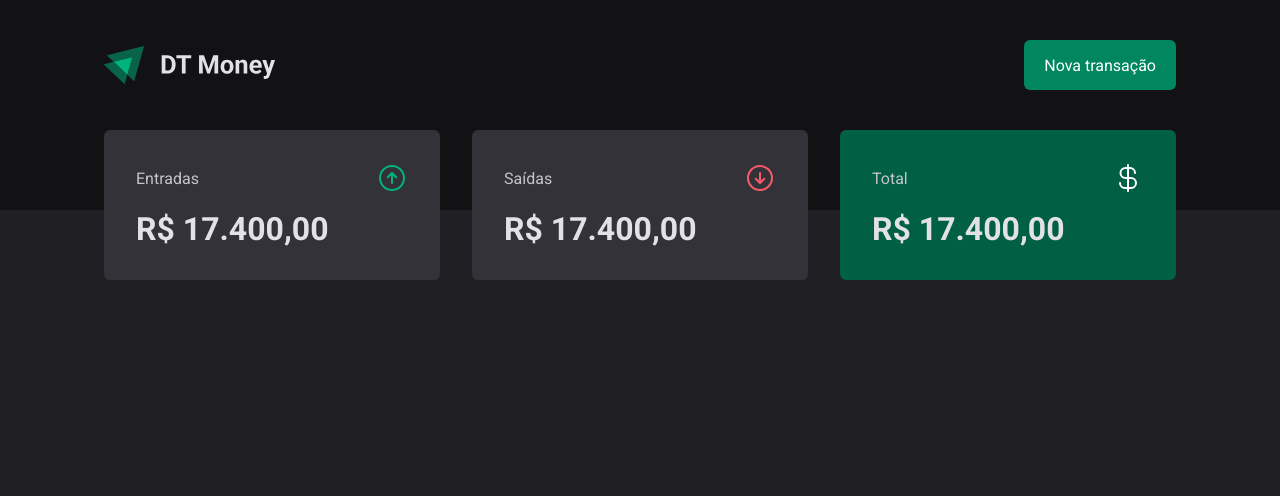
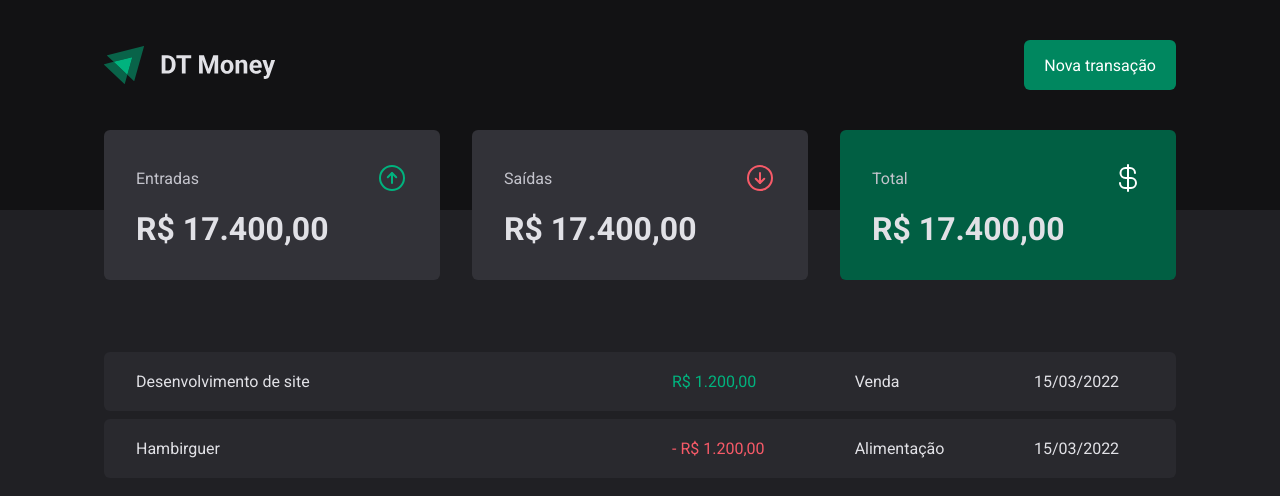
Before and after one commit to yankaique/DT-money, a React (Vite) app: page / in a window 1280 px wide. Shown: the top 496 px of the page. Built offline with nearby package versions, Linux system fonts and the light colour scheme.

Commit message:
✨ creating transaction table base

```diff
--- a/src/pages/Transactions/index.tsx
+++ b/src/pages/Transactions/index.tsx
@@ -1,11 +1,39 @@
 import { Header } from "../../components/Header";
 import { Summary } from "../../components/Summary";
+import { PriceHighLight, TransactionsContainer, TransactionsTable } from "./styles";
 
 export function Transactions() {
     return (
         <div>
             <Header />
             <Summary />
+            <TransactionsContainer>
+                <TransactionsTable>
+                    <tbody>
+                        <tr>
+                            <td width='50%'>Desenvolvimento de site</td>
+                            <td>
+                                <PriceHighLight variant="income">
+                                    R$ 1.200,00
+                                </PriceHighLight>
+                            </td>
+                            <td>Venda</td>
+                            <td>15/03/2022</td>
+                        </tr>
+
+                        <tr>
+                            <td width='50%'>Hambirguer</td>
+                            <td>
+                                <PriceHighLight variant="outcome">
+                                    - R$ 1.200,00
+                                </PriceHighLight>
+                            </td>
+                            <td>Alimentação</td>
+                            <td>15/03/2022</td>
+                        </tr>
+                    </tbody>
+                </TransactionsTable>
+            </TransactionsContainer>
         </div>
     )
 }
--- a/src/pages/Transactions/styles.ts
+++ b/src/pages/Transactions/styles.ts
@@ -1 +1,41 @@
 import styled from "styled-components";
+
+export const TransactionsContainer = styled.main`
+  width: 100%;
+  max-width: 1120px;
+  margin: 4rem auto 0;
+  padding: 0 1.5rem;
+`;
+
+export const TransactionsTable = styled.table`
+  width: 100%;
+  border-collapse: separate;
+  border-spacing: 0 0.5rem;
+  /* margin-top: 1.5rem; */
+
+  td {
+    padding: 1.25rem 2rem;
+    background: ${(props) => props.theme["gray-700"]};
+
+    &:first-child {
+      border-top-left-radius: 6px;
+      border-bottom-left-radius: 6px;
+    }
+
+    &:last-child {
+      border-top-right-radius: 6px;
+      border-bottom-right-radius: 6px;
+    }
+  }
+`;
+
+interface PriceHighLightProps {
+  variant: "income" | "outcome";
+}
+
+export const PriceHighLight = styled.span<PriceHighLightProps>`
+  color: ${(props) =>
+    props.variant === "income"
+      ? props.theme["green-300"]
+      : props.theme["red-300"]};
+`;
```
